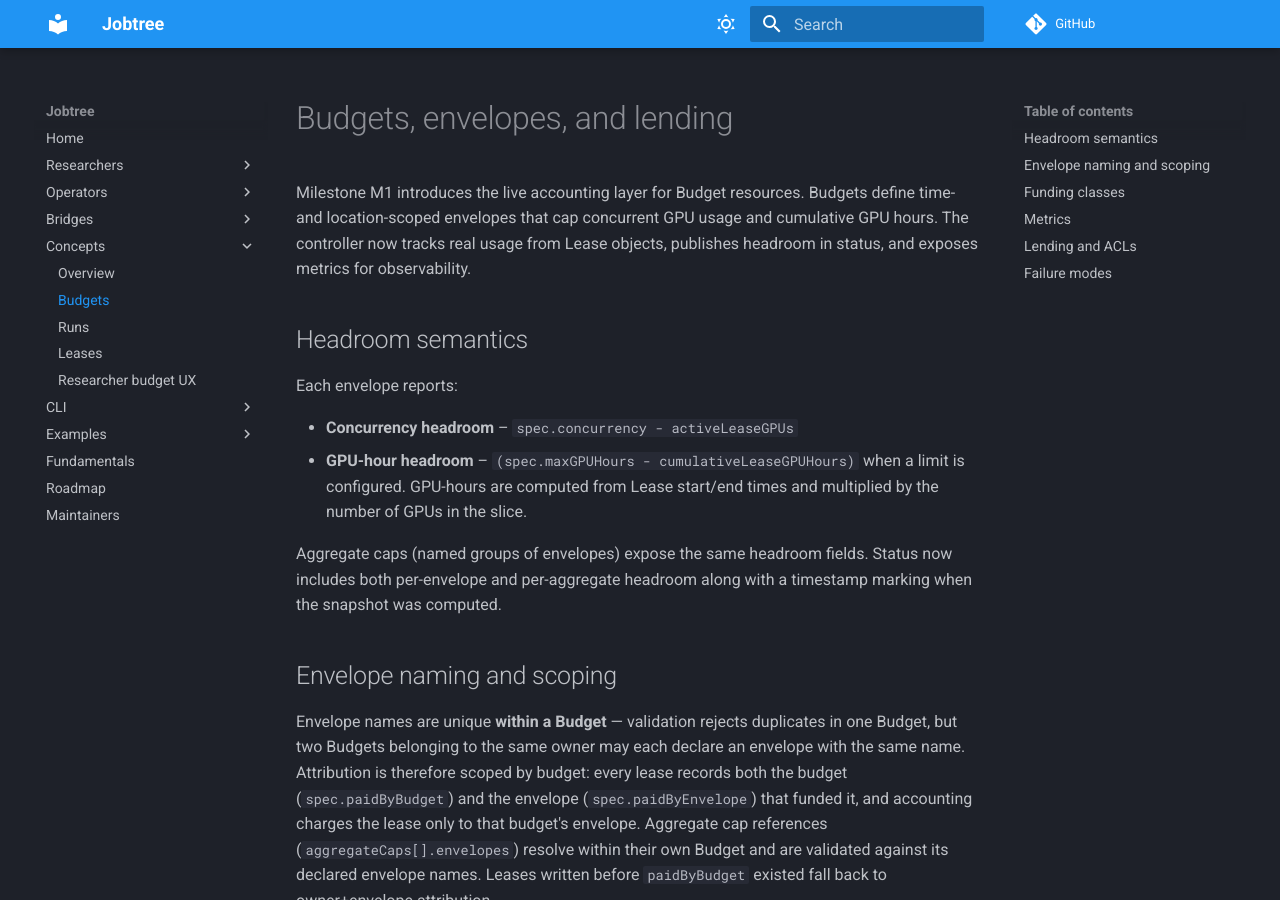
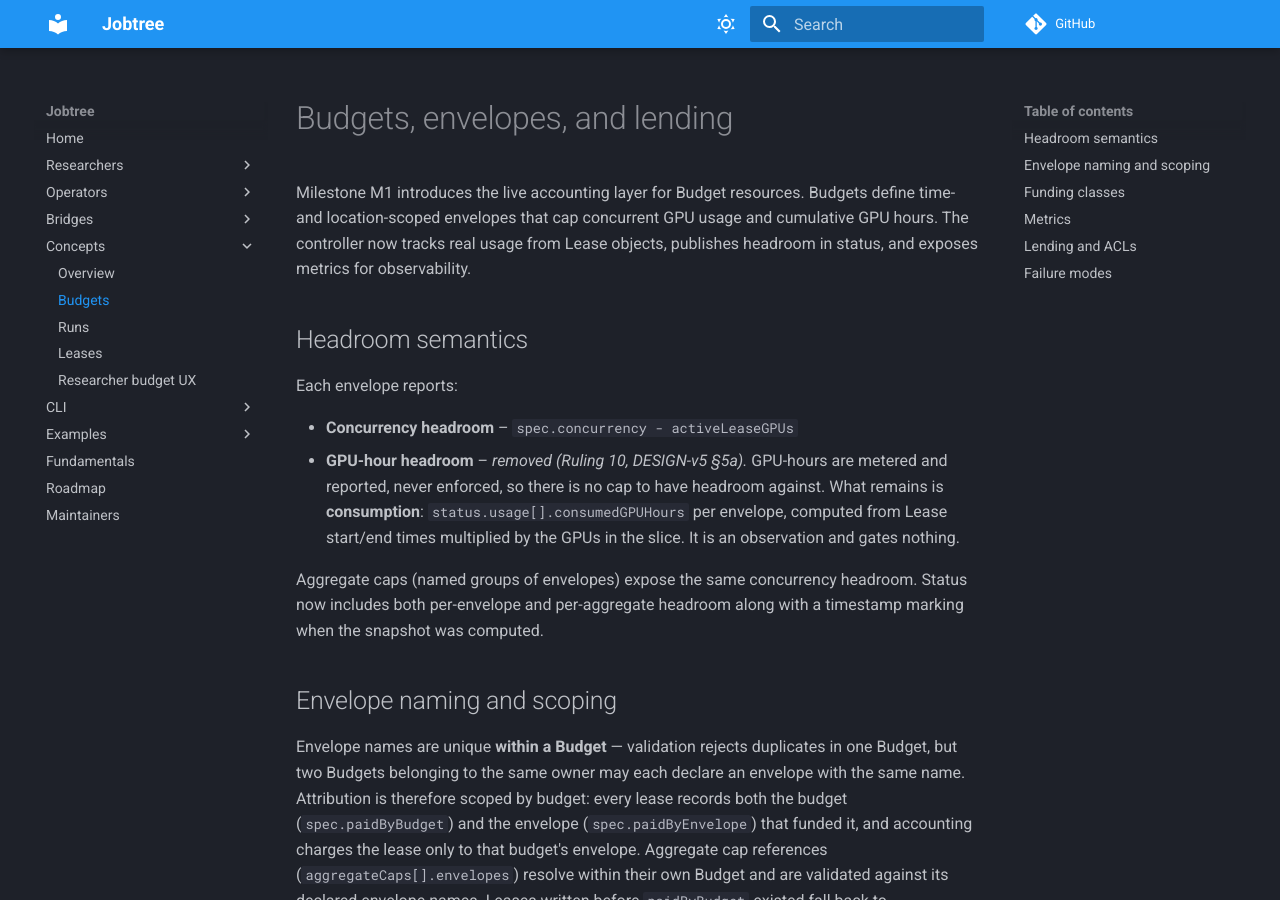
Before and after one commit to DavidLangworthy/jobtree, an MkDocs documentation site: the page built from docs/concepts/budgets.md, in a window 1280 px wide and 900 px high. Built offline with MkDocs 1.6.1 and Material for MkDocs 9.7.7, drawn with Linux system fonts in a browser that asks for light colours; comment, search, counter and statistics services are not loaded; some of the changed text lies outside the part shown.

Commit message:
fix(docs,samples): finish the maxGPUHours deletion outside the engine
The engine change removed the field but left it set in shipped sample
manifests and described in binding user-facing docs. A sample that sets a
field the CRD no longer has is rejected by kubectl apply, so both budget
samples were broken the moment the API change landed — and nothing in CI
applies them, which is why it stayed green.

- config/samples/budgets/*.yaml: drop maxGPUHours (envelope and lending).
- docs/concepts/budgets.md is BINDING per AGENTS.md and still documented
  GPU-hour headroom as a real number; headroom is remaining-against-a-cap
  and there is no cap. Replaced with what actually survives: consumed
  hours as an observation that gates nothing.
- docs/fundamentals.md: drop maxGPUHours from the envelope tuple and the
  lending tuple in the formal model.
- researcher-guide, cofunded-runs, admin-setup, migrations/kueue: same.

Roadmap and remediation docs under docs/roadmap/ and docs/project/ are
left as historical records of what was planned at the time, consistent
with how R4-pt2-ledger-compaction.md was handled.

Co-Authored-By: Claude Opus 5 (1M context) <noreply@anthropic.com>

```diff
--- a/docs/concepts/budgets.md
+++ b/docs/concepts/budgets.md
@@ -10,11 +10,12 @@ status, and exposes metrics for observability.
 Each envelope reports:
 
 - **Concurrency headroom** – `spec.concurrency - activeLeaseGPUs`
-- **GPU-hour headroom** – `(spec.maxGPUHours - cumulativeLeaseGPUHours)` when a limit is
-  configured. GPU-hours are computed from Lease start/end times and multiplied by the
-  number of GPUs in the slice.
+- **GPU-hour headroom** – *removed (Ruling 10, DESIGN-v5 §5a).* GPU-hours are metered and
+  reported, never enforced, so there is no cap to have headroom against. What remains is
+  **consumption**: `status.usage[].consumedGPUHours` per envelope, computed from Lease start/end
+  times multiplied by the GPUs in the slice. It is an observation and gates nothing.
 
-Aggregate caps (named groups of envelopes) expose the same headroom fields. Status now
+Aggregate caps (named groups of envelopes) expose the same concurrency headroom. Status now
 includes both per-envelope and per-aggregate headroom along with a timestamp marking
 when the snapshot was computed.
 
@@ -64,7 +65,7 @@ concurrency or integral limits.
 
 Envelopes may include a `lending` policy. When present and `allow: true`, the cover
 planner can allocate GPUs to other owners (borrowers) if they appear in the `to` ACL.
-Sub-caps `maxConcurrency` and `maxGPUHours` restrict how much capacity can be lent at
+The sub-cap `maxConcurrency` restricts how much capacity can be lent at
 any moment. Borrowed capacity is tracked separately to respect these limits.
 
 The cover solver now walks the family graph in location-first order:
```
Also changed, not shown: docs/fundamentals.md (+2 -2 lines), docs/migrations/kueue.md (+1 -1 lines), docs/operator-guide/admin-setup.md (+1 -1 lines), docs/user-guide/cofunded-runs.md (+0 -1 lines), docs/user-guide/researcher-guide.md (+1 -1 lines), 2 other files.
